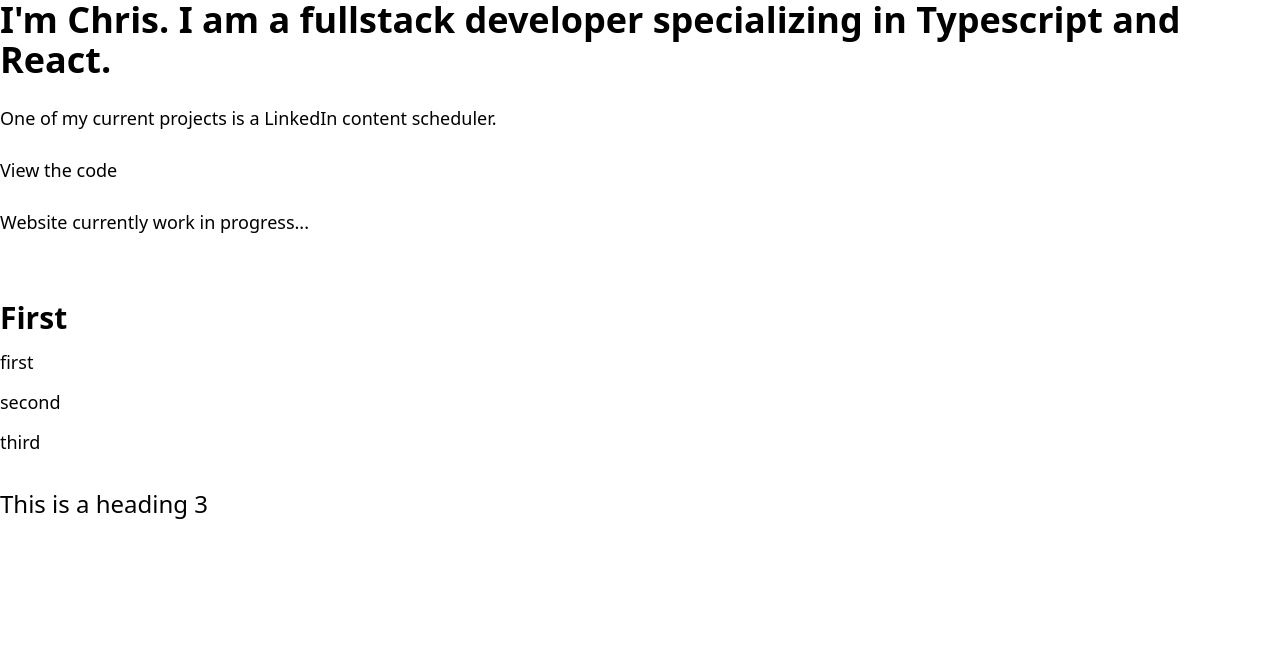
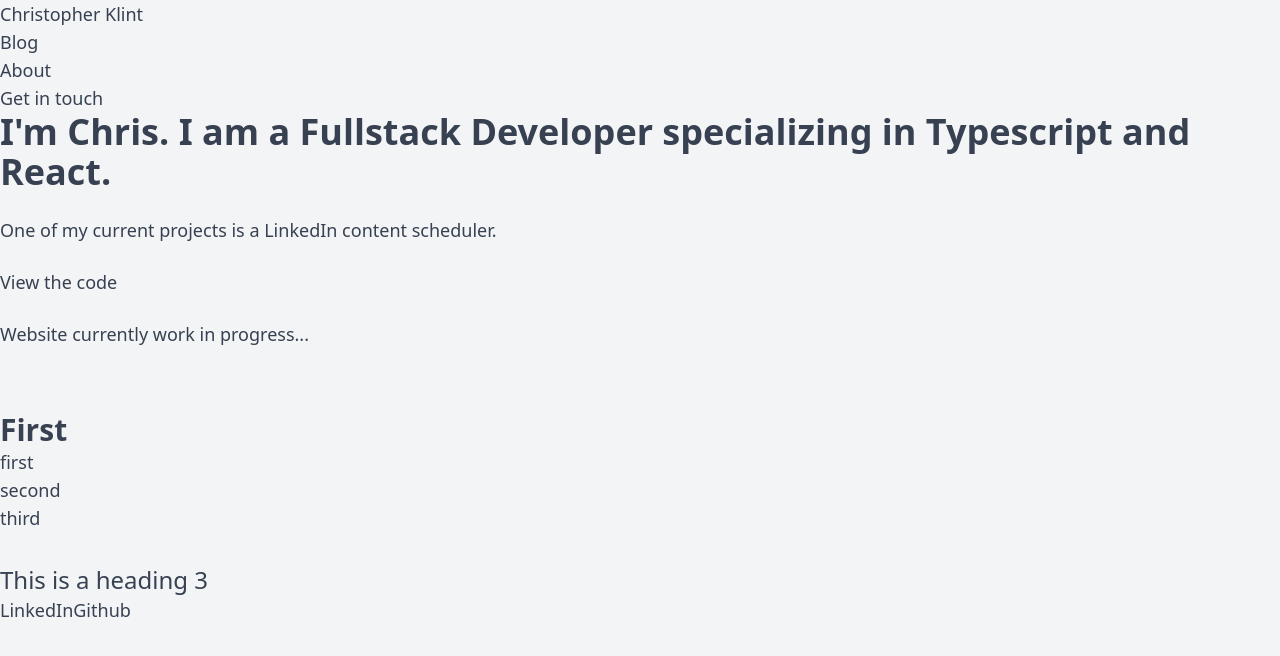
Before and after one commit to christopherklint97/portfolio, a Next.js app: page / in a window 1280 px wide. Shown: the top 656 px of the page. Built offline with nearby package versions, Linux system fonts and the light colour scheme.

Commit message:
feat: add Header and Footer to Layout

```diff
--- /dev/null
+++ b/src/components/Footer.tsx
@@ -0,0 +1,17 @@
+export default function Footer() {
+  return (
+    <footer className="absolute bottom-0 flex justify-center w-full p-5 bg-gray-300">
+      <div className="flex flex-row justify-between w-36">
+        <a
+          href="https://www.linkedin.com/in/christopherklint/"
+          className="mt-0"
+        >
+          LinkedIn
+        </a>
+        <a href="https://github.com/christopherklint97" className="mt-0">
+          Github
+        </a>
+      </div>
+    </footer>
+  );
+}
--- /dev/null
+++ b/src/components/Header.tsx
@@ -0,0 +1,20 @@
+import Link from "next/link";
+
+export default function Header() {
+  return (
+    <header className="sticky top-0 border-b-2 border-gray-200 border-solid">
+      <nav className="flex flex-row justify-between max-w-screen-lg p-4 mx-auto bg-gray-100 ">
+        <Link href="/">
+          <a className="mt-0 w-36">Christopher Klint</a>
+        </Link>
+        <ul className="flex flex-row justify-between w-28">
+          <li>Blog</li>
+          <li>About</li>
+        </ul>
+        <Link href="/contact">
+          <a className="mt-0 text-right w-36">Get in touch</a>
+        </Link>
+      </nav>
+    </header>
+  );
+}
--- /dev/null
+++ b/src/components/Layout.tsx
@@ -0,0 +1,15 @@
+import { Footer, Header, Main } from ".";
+
+type Props = {
+  children: React.ReactNode;
+};
+
+export default function Layout({ children }: Props) {
+  return (
+    <div className="relative min-h-screen">
+      <Header />
+      <Main>{children}</Main>
+      <Footer />
+    </div>
+  );
+}
--- /dev/null
+++ b/src/components/Main.tsx
@@ -0,0 +1,9 @@
+type Props = {
+  children: React.ReactNode;
+};
+
+export default function Main({ children }: Props) {
+  return (
+    <main className="max-w-screen-lg px-4 pt-8 mx-auto pb-28">{children}</main>
+  );
+}
--- /dev/null
+++ b/src/components/index.ts
@@ -0,0 +1,4 @@
+export { default as Header } from "./Header";
+export { default as Footer } from "./Footer";
+export { default as Main } from "./Main";
+export { default as Layout } from "./Layout";
--- a/src/pages/_app.tsx
+++ b/src/pages/_app.tsx
@@ -1,8 +1,13 @@
 import type { AppProps } from "next/app";
+import { Layout } from "../components";
 import "../styles.css";
 
 function MyApp({ Component, pageProps }: AppProps) {
-  return <Component {...pageProps} />;
+  return (
+    <Layout>
+      <Component {...pageProps} />
+    </Layout>
+  );
 }
 
 export default MyApp;
--- a/src/pages/index.mdx
+++ b/src/pages/index.mdx
@@ -1,4 +1,4 @@
-# I'm Chris. I am a fullstack developer specializing in Typescript and React.
+# I'm Chris. I am a Fullstack Developer specializing in Typescript and React.
 
 One of my current projects is a LinkedIn content scheduler.
 
--- a/src/styles.css
+++ b/src/styles.css
@@ -3,6 +3,9 @@
 @tailwind utilities;
 
 @layer base {
+  body {
+    @apply text-gray-700 bg-gray-100;
+  }
   h1 {
     @apply text-4xl font-semibold;
   }
@@ -17,6 +20,6 @@
     @apply mt-6 text-lg;
   }
   li {
-    @apply mt-3 text-lg;
+    @apply text-lg;
   }
 }
```
